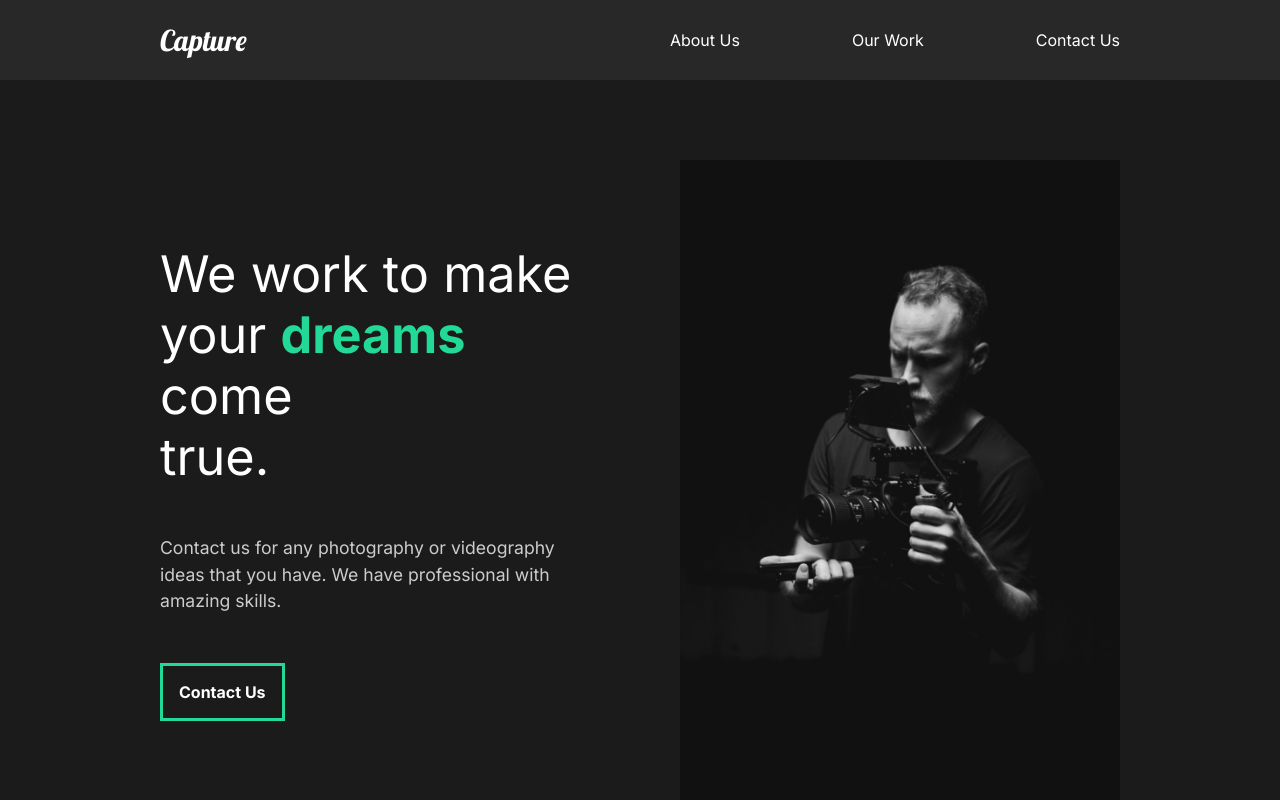
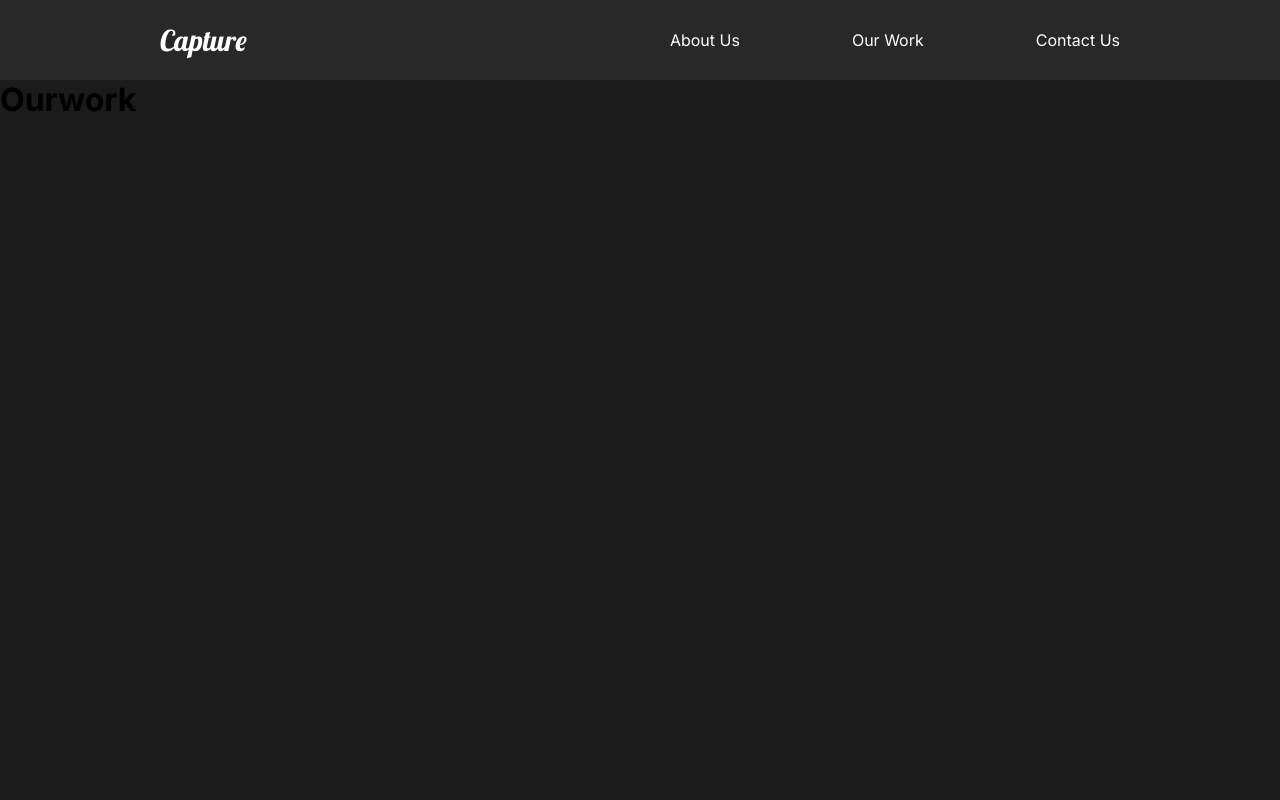
Before and after one commit to shunnpyaepyaeaung/capture, a React (Create React App) app: page /work in a window 1280 px wide. Shown: the top 800 px of the page. Built offline with nearby package versions, Linux system fonts and the light colour scheme.

Commit message:
react router

```diff
--- a/src/App.jsx
+++ b/src/App.jsx
@@ -2,14 +2,27 @@
 import AboutUs from "./pages/AboutUs";
 import GlobalStyle from "./components/GlobalStyle";
 import Nav from "./components/Nav";
+import { BrowserRouter as Router, Switch, Route } from "react-router-dom";
+import OurWork from "./pages/OurWork";
+import ContactUs from "./pages/ContactUs";
 
 const App = () => {
   return (
-    <div>
+    <Router>
       <GlobalStyle />
       <Nav />
-      <AboutUs />
-    </div>
+      <Switch>
+        <Route path="/" exact>
+          <AboutUs />
+        </Route>
+        <Route path="/work">
+          <OurWork />
+        </Route>
+        <Route path="/contact">
+          <ContactUs />
+        </Route>
+      </Switch>
+    </Router>
   );
 };
 
--- a/src/components/Nav.jsx
+++ b/src/components/Nav.jsx
@@ -1,5 +1,6 @@
 import React from "react";
 import styled from "styled-components";
+import { Link } from "react-router-dom";
 
 const Nav = () => {
   return (
@@ -11,13 +12,13 @@
       </h1>
       <ul>
         <li>
-          <a href="#">About Us</a>
+          <Link to="/">About Us</Link>
         </li>
         <li>
-          <a href="#">Our Work</a>
+          <Link to="/work">Our Work</Link>
         </li>
         <li>
-          <a href="#">Contact Us</a>
+          <Link to="/contact">Contact Us</Link>
         </li>
       </ul>
     </StyledNav>
--- /dev/null
+++ b/src/pages/ContactUs.jsx
@@ -0,0 +1,11 @@
+import React from "react";
+
+const ContactUs = () => {
+  return (
+    <div>
+      <h1>Contact</h1>
+    </div>
+  );
+};
+
+export default ContactUs;
--- /dev/null
+++ b/src/pages/OurWork.jsx
@@ -0,0 +1,11 @@
+import React from "react";
+
+const OurWork = () => {
+  return (
+    <div>
+      <h1>Ourwork</h1>
+    </div>
+  );
+};
+
+export default OurWork;
```
